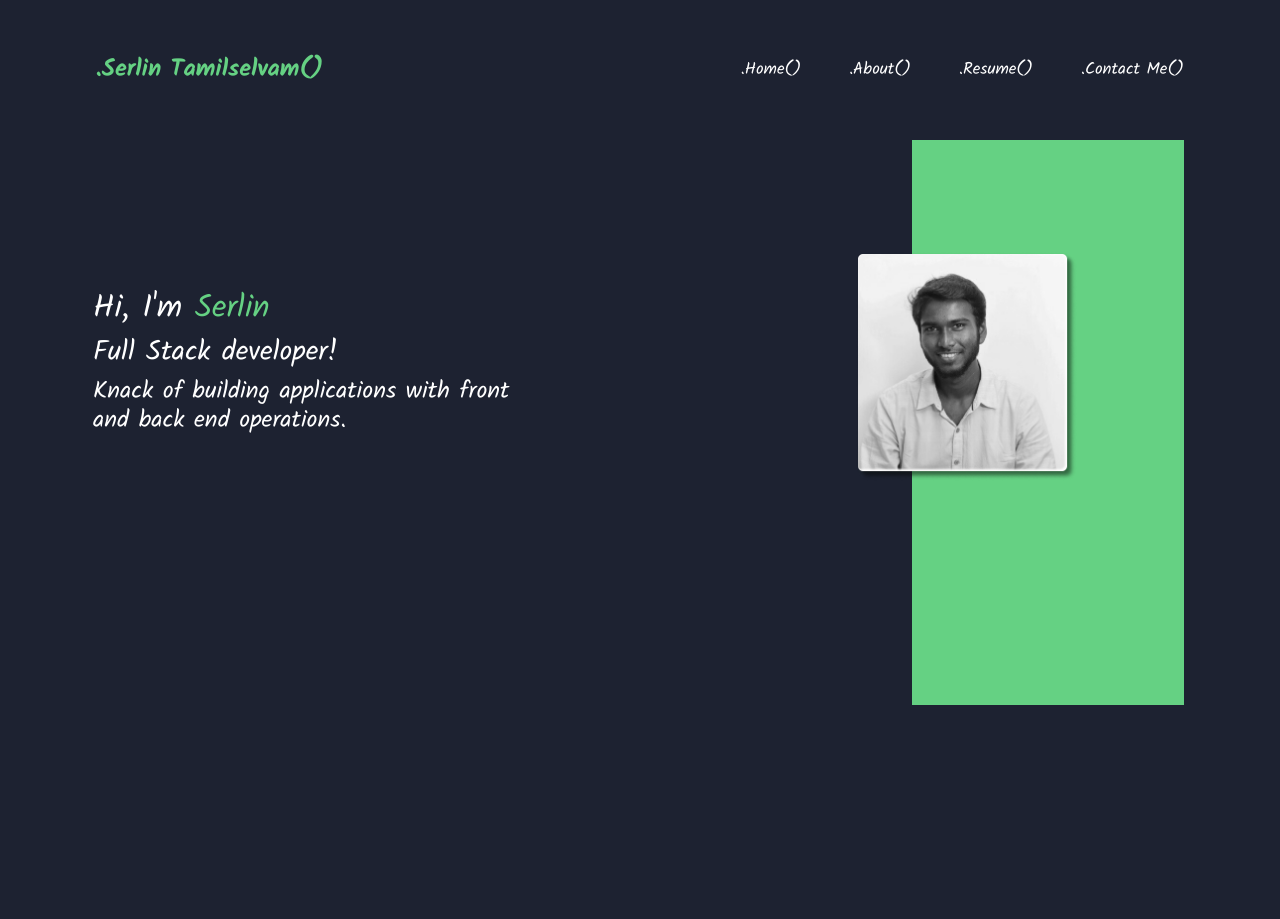
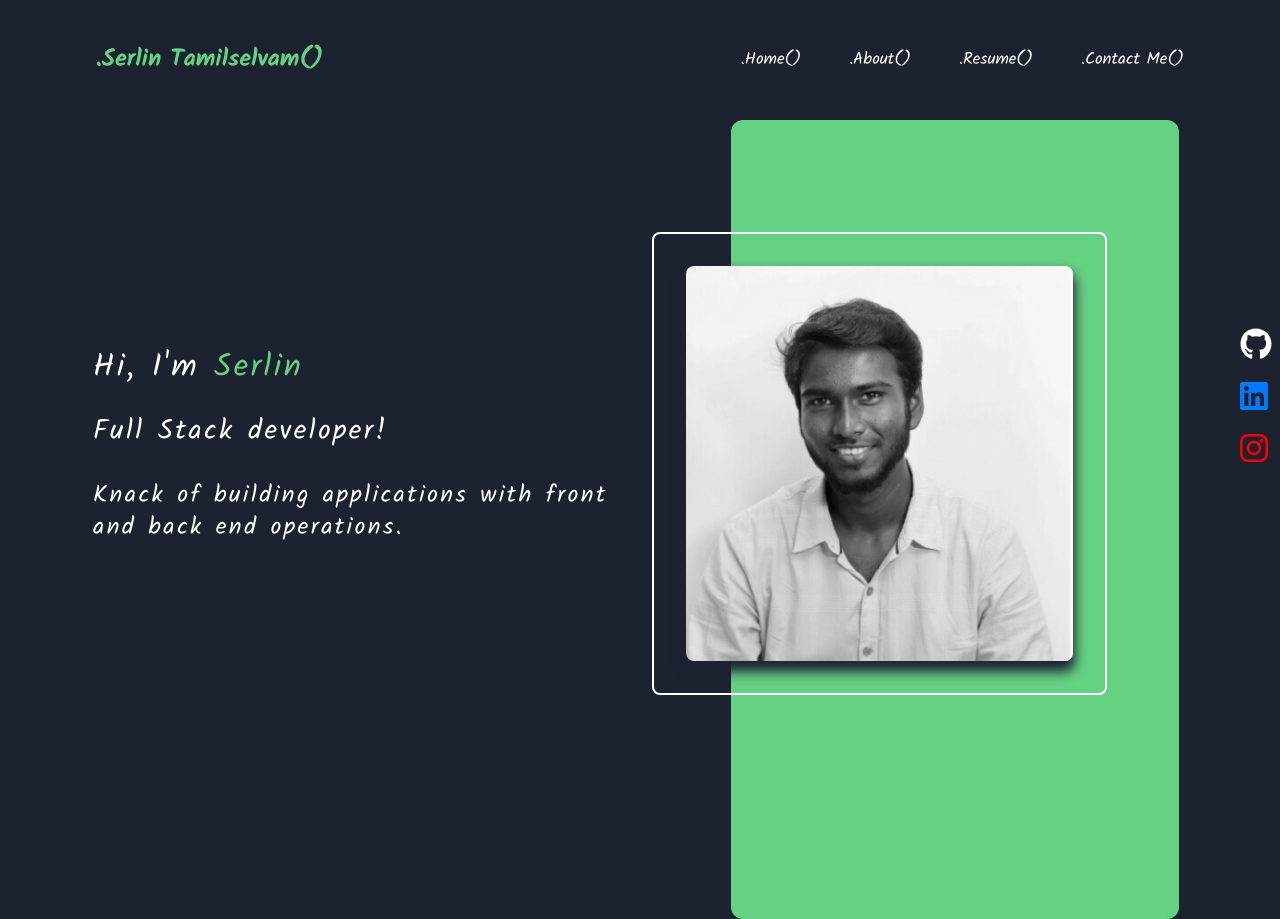
Before and after one commit to serlintamilselvam/portfolio, a Vue app: page / in a window 1280 px wide. Before the commit the page ends 800 px from the top, so only its background shows below. Built offline with nearby package versions, Linux system fonts and the light colour scheme.

Commit message:
Included font-awesome brands, left nav done

```diff
--- a/package.json
+++ b/package.json
@@ -9,6 +9,7 @@
   },
   "dependencies": {
     "@fortawesome/fontawesome-svg-core": "^1.2.35",
+    "@fortawesome/free-brands-svg-icons": "^5.15.3",
     "@fortawesome/free-solid-svg-icons": "^5.15.3",
     "@fortawesome/vue-fontawesome": "^2.0.2",
     "bootstrap": "^5.0.1",
--- a/src/App/App.css
+++ b/src/App/App.css
@@ -8,7 +8,6 @@
 
 body {
   background-color: #1D2231;
-  overflow: hidden;
 }
 
 #nav {
--- a/src/App/App.html
+++ b/src/App/App.html
@@ -1,6 +1,7 @@
 <div id="app">
     <div id="app">
             <Header />
+            <Leftnav class="d-none d-md-block" />
         <router-view/>
     </div>
 </div>
--- a/src/App/App.js
+++ b/src/App/App.js
@@ -6,11 +6,13 @@ import 'bootstrap/dist/css/bootstrap.css'
 import 'bootstrap-vue/dist/bootstrap-vue.css'
 
 import Header from '../components/Header/Header.vue'
+import Leftnav from '../components/Leftnav/Leftnav.vue'
 
 export default {
     name: 'App',
     components: {
-      Header
+      Header,
+      Leftnav
     }
   }
 
--- a/src/components/Header/Header.css
+++ b/src/components/Header/Header.css
@@ -1,13 +1,19 @@
 .header {
-    width: 85%;
+    width: 100%;
     margin: 0 auto;
+    position: sticky;
+    top: 0;
+    z-index: 999;
+    background-color: #1D2231;
 }
 
 .header-container {
     display: flex;
     justify-content: center;
-    height: 140px;
+    height: 120px;
     color: #000;
+    width: 85%;
+    margin: 0 auto;
 }
 
 .header-parent {
@@ -51,8 +57,9 @@
 }
 
 @media only screen and (max-width: 970px) {
-    .header {
+    .header-container {
         width: 100%;
+        height: 100px;
     }
     .header-hamburger {
         display: block;
--- /dev/null
+++ b/src/components/Leftnav/Leftnav.css
@@ -0,0 +1,39 @@
+.left-nav {
+    top: 40%;
+    position: fixed;
+    overflow: hidden;
+    z-index: 900;
+    right: 0.5rem;
+    width: 8rem;
+}
+
+.profile-links a {
+    display: block;
+    transform: translate(5.5rem);
+    transition: all .5s;
+    padding: 0.5rem 0rem 0.5rem 0.5rem;
+    text-decoration: none;
+    color: #fff;
+    text-align: left;
+}
+
+.profile-links svg {
+    transition: all .5s;
+}
+
+.profile-links a:hover svg {
+    transform: rotate(1turn);
+    color: #fff;
+}
+
+.profile-links a:hover {
+    border-radius: 1.5rem;
+    transform: translate(1rem);
+    border: .5px solid #65D183;
+}
+
+.profile-links a span {
+    position: absolute;
+    top: 0.75rem;
+    right: 1rem;
+}
--- /dev/null
+++ b/src/components/Leftnav/Leftnav.html
@@ -0,0 +1,13 @@
+<div class="left-nav">
+    <div class="profile-links">
+        <a v-bind:href="links.github">
+            <font-awesome-icon :icon="['fab', 'github']" size="2x" color="white" /><span> GitHub</span>
+        </a>
+        <a v-bind:href="links.linkedIn">
+            <font-awesome-icon :icon="['fab', 'linkedin']" size="2x" color="#007bff" /><span> LinkedIn</span>
+        </a>
+        <a v-bind:href="links.instagram">
+            <font-awesome-icon :icon="['fab', 'instagram']" size="2x" color="red" /><span> Instagram</span>
+        </a>
+    </div>
+</div>
--- /dev/null
+++ b/src/components/Leftnav/Leftnav.js
@@ -0,0 +1,14 @@
+export default {
+    name: "Leftnav",
+    data() {
+        return {
+            links: {
+                github: "https://github.com/serlintamilselvam",
+                linkedIn: "https://www.linkedin.com/in/serlin-tamilselvam",
+                instagram: "https://www.linkedin.com/in/serlin-tamilselvam",
+            }
+        }
+    },
+    props: {
+    }
+}
--- /dev/null
+++ b/src/components/Leftnav/Leftnav.vue
@@ -0,0 +1,7 @@
+<template src="./Leftnav.html" />
+
+<script src="./Leftnav.js" />
+
+<!-- Add "scoped" attribute to limit CSS to this component only -->
+
+<style src="./Leftnav.css" scoped></style>
--- a/src/main.js
+++ b/src/main.js
@@ -4,8 +4,9 @@ import router from './router'
 import { library } from '@fortawesome/fontawesome-svg-core'
 import { FontAwesomeIcon } from '@fortawesome/vue-fontawesome'
 import { faBars } from '@fortawesome/free-solid-svg-icons'
+import { faGithub, faInstagram, faLinkedin } from '@fortawesome/free-brands-svg-icons'
 
-library.add(faBars)
+library.add(faBars, faGithub, faInstagram, faLinkedin)
 
 Vue.component('font-awesome-icon', FontAwesomeIcon)
 
--- a/src/views/Home/Home.css
+++ b/src/views/Home/Home.css
@@ -50,7 +50,8 @@
   user-select: none;
   background-color: #65D183;
   margin-bottom: -7rem!important;
-  /* width: 33vw; */
+  width: 35vw;
+  border-radius: 0.75rem;
 }
 
 .no-gutters {
@@ -69,7 +70,9 @@
 .img-fluid {
   max-width: 100%;
   height: auto;
-  width: 70%;
+  box-shadow: 0 0.55rem 0.75rem 2px #1f2235;
+  border-radius: 0.5rem;
+  transition: transform 1s;
 }
 
 .flex-container {
@@ -83,3 +86,27 @@
   position: relative;
   z-index: 1;
 }
+
+h2, h3, h4 {
+  padding: 0 0 2rem 0;
+  line-height: 2rem;
+  letter-spacing: .15rem;
+  margin: 0;
+}
+
+.prof-pic-outline {
+  margin: 0 auto;
+  border: 0.15rem solid;
+  width: 85%;
+  float: left;
+  padding: 2rem;
+  max-width: -webkit-max-content;
+  max-width: -moz-max-content;
+  max-width: max-content;
+  border-radius: 0.5rem;
+}
+
+.img-fluid:hover {
+  transform: scale(1.1);
+  box-shadow: none;
+}
--- a/src/views/Home/Home.html
+++ b/src/views/Home/Home.html
@@ -1,14 +1,14 @@
-<div class="home py-9 py-xl-12">
-  <div class="color-wrap position-absolute top-0 bottom-0 left-0 right-0 mr-0 mx-lg-auto zindex-0 mt-12 d-none d-lg-block">
+<div class="home">
+  <div class="color-wrap position-absolute mx-lg-auto d-none d-lg-block">
     <div class="row no-gutters position-absolute top-0 bottom-0 left-0 right-0">
-      <div class="col-3 no-gutters-child offset-9 position-absolute top-0 bottom-0 left-0 right-0">
+      <div class="col-3 no-gutters-child offset-7 position-absolute top-0 bottom-0 left-0 right-0">
         <div class="overlay overlay-advanced mb-n9 mb-xl-n12 ml-4"></div>
       </div>
     </div>
   </div>
   <div class="align-self-center py-9 py-xl-12 text-container-wrap">
     <div class="row align-items-center flex-container">
-      <div class="col-lg-5 text-white mb-8 mb-lg-0 left-align-text">
+      <div class="col-lg-6 col-md-5 home-text text-white mb-8 mb-lg-0 left-align-text">
         <h2 class="title-text">
           Hi, I'm <span class="green">Serlin</span>
         </h2>
@@ -19,8 +19,12 @@
           Knack of building applications with front and back end operations.
         </h4>
       </div>
-      <div class="col-lg-5 offset-lg-2">
-        <img class="img-fluid d-block w-50 w-lg-100 rounded-3x shadow-light-lg mx-auto" src="../../assets/images/profile_pic.png" alt="">
+      <div class="col-lg-6  col-md-7">
+        <div class="prof-pic-outline">
+          <img class="img-fluid d-block w-lg-100 shadow-light-lg mx-auto"
+            src="../../assets/images/profile_pic.png"
+            alt="Serlin Tamilselvam">
+        </div>
       </div>
     </div>
   </div>
```
Also changed, not shown: src/assets/images/profile_pic.png, 1 other file (tests, documents, lock files or other folders).
